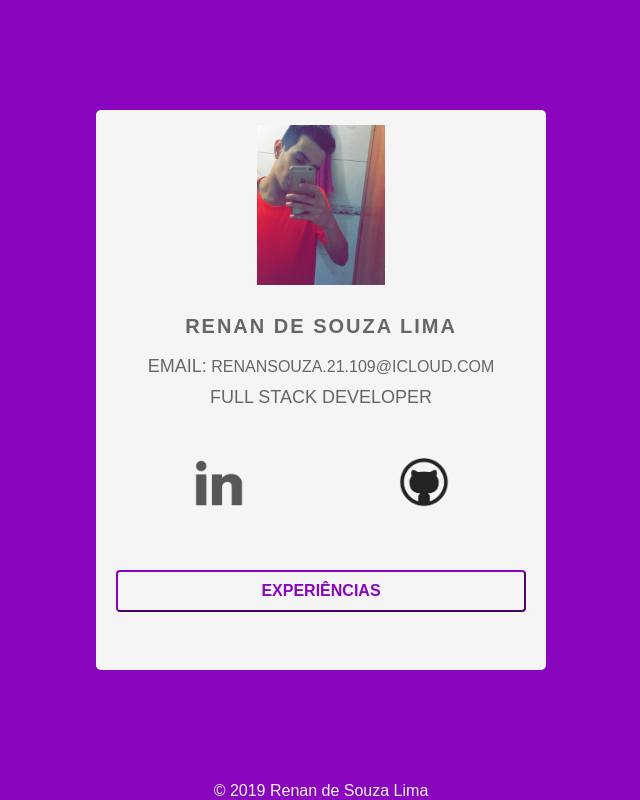
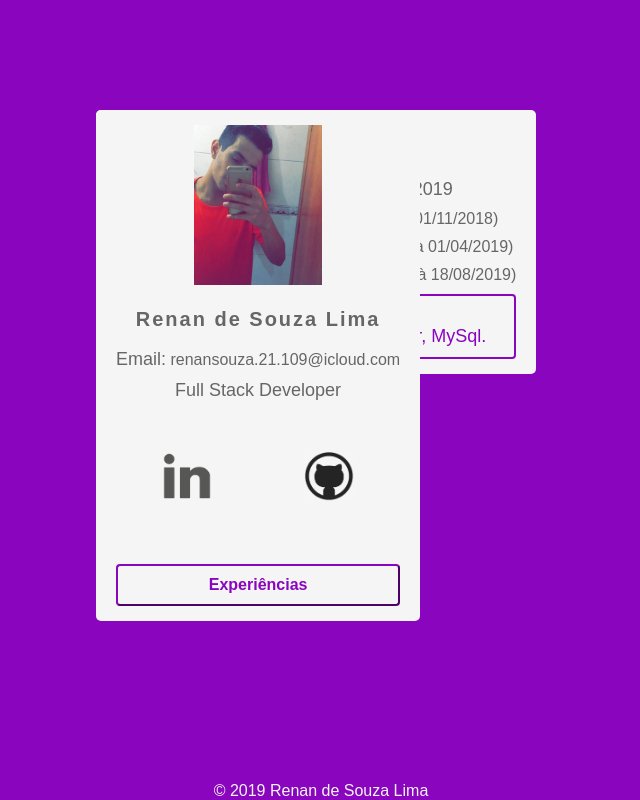
Before and after one commit to orenansouza/Portifolio, a React (Create React App) app: page / in a window 1280 px wide. Shown: the whole page, without its empty margins (319-959 px from the left). Built offline with nearby package versions, Linux system fonts and the light colour scheme.

Commit message:
card experiences

```diff
--- a/src/pages/Inicial.css
+++ b/src/pages/Inicial.css
@@ -20,9 +20,12 @@
   background: #f5f5f5;
   padding: 15px 20px;
   border-radius: 5px;
-  text-transform: uppercase;
   color: #666;
   justify-items: center;
+  position: absolute;
+}
+.main-container ul .main-card {
+  z-index: 1;
 }
 .main-container ul li img {
   display: flex;
@@ -79,6 +82,21 @@
   transform: translateY(-5px);
   transition: all 0.2s;
 }
+.main-container ul li button {
+  border-color: #8a05be;
+  border-radius: 4px;
+  background: #f5f5f5 ;
+  padding: 10px;
+  margin-top: 60px;
+  color: #8a05be;
+  font-weight: bold;
+  font-size: 16px;
+}
+.main-container ul li button:hover{
+  cursor: pointer;
+  transform: translateY(-5px);
+  transition: all 0.2s;
+}
 .main-container footer{
   width: 450px;
   justify-content: center;
@@ -87,19 +105,31 @@
   bottom: 0px;
   position: absolute;
 }
-.main-container ul li button {
-  background: #f5f5f5;
-  border-color: #8a05be;
+.main-container .experience-card {
+  z-index: -1;
+  max-width: 450px;
+  max-height: 560px;
+  justify-content: center;
+}
+.main-container .experience-card strong {
+  font-weight: bold;
+  font-size: 22px;
+}
+.main-container .experience-card .cargo{
+  font-size: 16px;
+}
+.main-container .experience-card .div-skills{
+  margin-top: 10px;
+  border: 2px solid #8a05be;
   border-radius: 4px;
   padding: 10px;
-  margin-top: 60px;
+}
+.main-container .experience-card .skill{
+  font-size: 18px;
+  font-weight: bold;
   color: #8a05be;
-  font-weight: bold;
-  text-transform: uppercase;
-  font-size: 16px;
+  line-height: 2%;
 }
-.main-container ul li button:hover{
-  cursor: pointer;
-  transform: translateY(-5px);
-  transition: all 0.2s;
+.main-container .experience-card .skills{
+  color: #8a05be;
 }
--- a/src/pages/Inicial.js
+++ b/src/pages/Inicial.js
@@ -8,7 +8,7 @@ export default function Inicial() {
   return (
     <div className="main-container">
       <ul>
-        <li>
+        <li className="main-card">
           <img src={imagem} alt="foto pessoal" />
           <strong>Renan de Souza Lima</strong>
           <p>
@@ -26,6 +26,17 @@ export default function Inicial() {
           </div>
           <button type="button">Experiências</button>
         </li>
+        <li className="experience-card">
+          <strong>Infinit Soluções</strong>
+          <p>Período: 27/07/2018 à 18/08/2019</p>
+          <p className="cargo">Cargo: Suporte técnico I (27/07/2018 à 01/11/2018)</p>
+          <p className="cargo">Cargo: Programador Júnior I (01/11/2018 à 01/04/2019)</p>
+          <p className="cargo">Cargo: Programador Júnior II (01/04/2019 à 18/08/2019)</p>
+          <div className="div-skills">
+            <p className="skill">Skills desenvolvidas</p>
+            <p className="skills">C#, Entity Framework, SQL Server, MySql.</p>
+          </div>
+        </li>
       </ul>
       <footer>
         <p>
```
